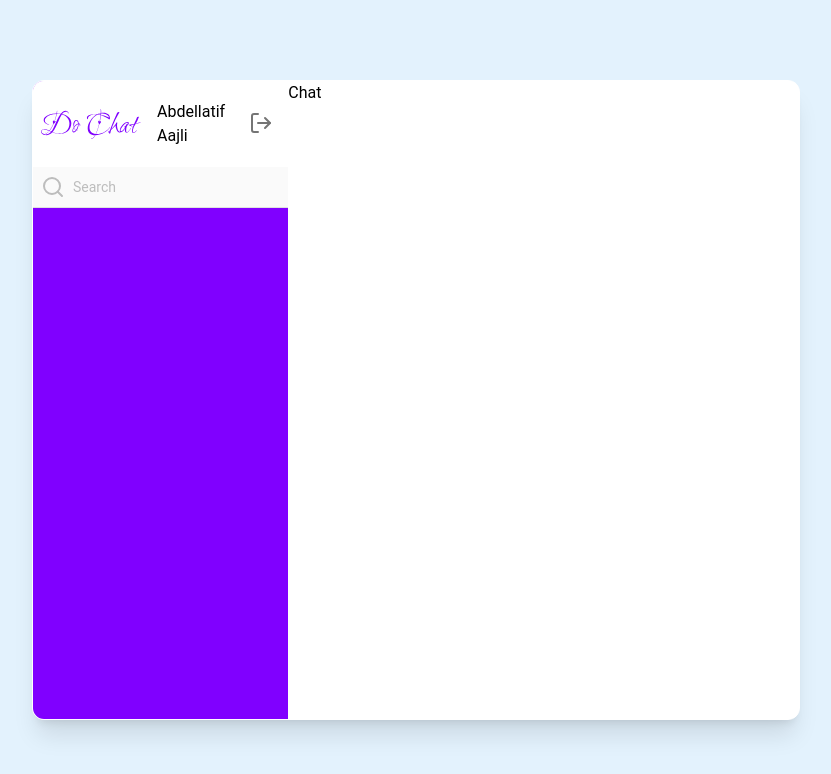
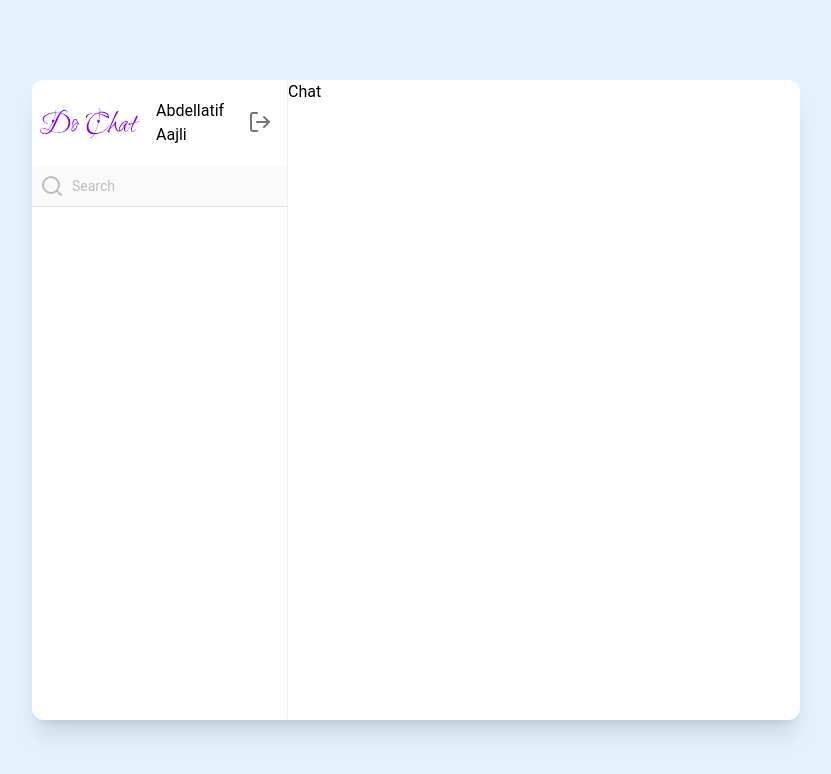
Before and after one commit to 1Bitif/chat, a React (Vite) app: page /home in a window 1280 px wide. Shown: the top 774 px of the page, without its empty margins (224-1055 px from the left). Built offline with nearby package versions, Linux system fonts and the light colour scheme; grey boxes are pictures that could not be loaded.

Commit message:
Fixed style in component Home

```diff
--- a/src/pages/Home/Home.jsx
+++ b/src/pages/Home/Home.jsx
@@ -7,8 +7,8 @@ export const Home = () => {
   return (
     <>
       <div className='flex justify-center items-center h-screen bg-blue-50'>
-        <div className=' flex border border-white shadow-xl bg-white overflow-hidden w-[60%] h-[80%] rounded-xl'>
-          <div className='w-1/3 bg-primary'>
+        <div className=' flex  shadow-xl bg-white overflow-hidden w-[60%] h-[80%] rounded-xl'>
+          <div className='w-1/3 border-r'>
             <Sidebar />
           </div>
           <div className='w-2/3'>
```
